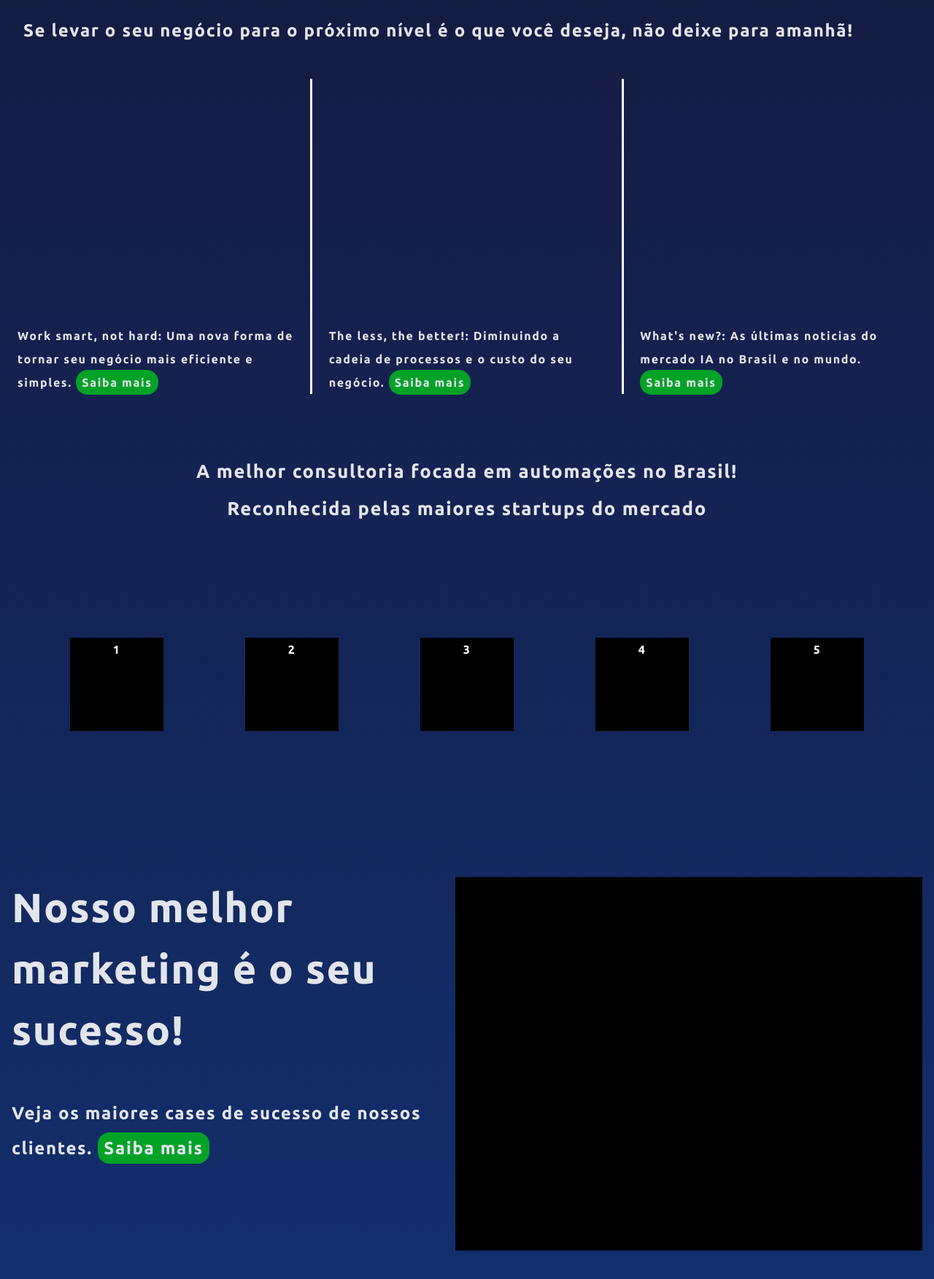
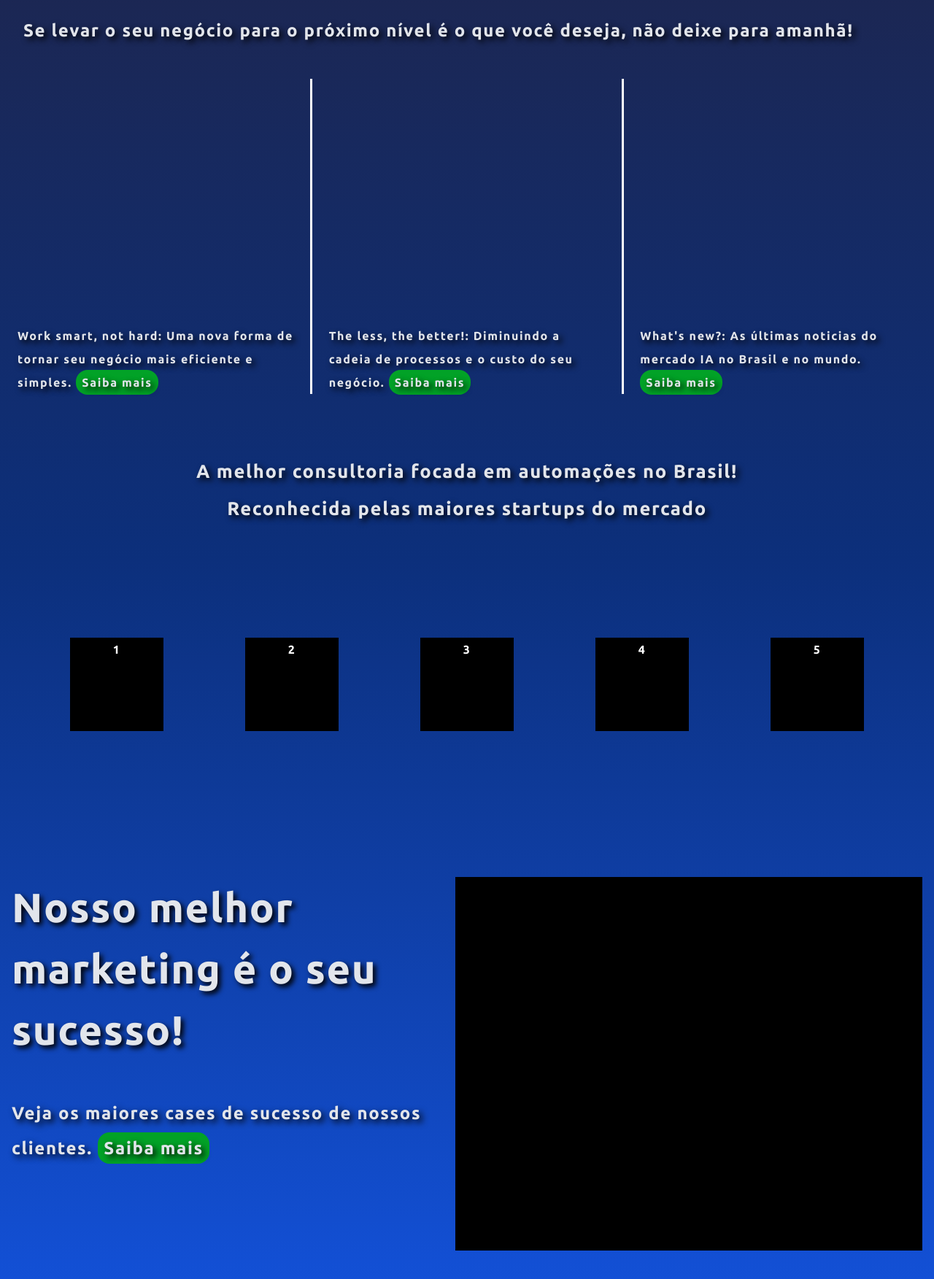
Before and after one commit to arturvaleriano/IA-B2Business, a plain HTML site: page IAB2Business esboço.html in a window 1280 px wide. Shown: the part 281-2034 px from the top of the page at 73% size. Drawn offline with Linux system fonts and the light colour scheme.

Commit message:
first commit

```diff
--- a/IAB2Busines esboço.css
+++ b/IAB2Busines esboço.css
@@ -6,7 +6,7 @@
 
 html {
     /* background: #16193B; */
-    background-image: linear-gradient(to bottom, #16193c, #022164ef);
+    background-image: linear-gradient(to bottom, #16193cf3, #002575f3, #0346d8ef);
     color:#E2E5EB;
     line-height: 1.5;
     letter-spacing: 0.1em;
@@ -60,6 +60,7 @@ h1{
     margin-left: 2rem;
     margin-right: 1.5rem;
     font-size: 2rem;
+    text-shadow: 4px 4px 7px black;
 }
 
 .top{
@@ -68,6 +69,7 @@ h1{
     margin-left: 2rem;
     margin-right: 1.5rem;
     font-size: 1.5rem;
+    text-shadow: 4px 4px 9px black;
 }
 
 .main{
@@ -78,6 +80,7 @@ h1{
     margin-block: 0rem;
     padding: 1rem;
     margin-bottom: 5%;
+    text-shadow: 4px 4px 9px black;
 }
 
 p a{
@@ -88,6 +91,7 @@ p a{
     border-radius: 1rem;
     margin-inline: 0rem;
     margin-block: 0;
+    text-shadow: 4px 4px 9px black;
 }
 
 p a:hover, li a:focus{
@@ -158,6 +162,7 @@ p{
     text-align: center;
     margin-top: 1rem;
     margin-bottom: 5%;
+    text-shadow: 4px 4px 9px black;
 }
 
 .box{
@@ -182,12 +187,14 @@ p{
     font-size: 3.5rem;
     width: 50%;
     margin-left: 1rem;
+    text-shadow: 4px 4px 7px black;
 }
 
 .p{
     width: 50%;
     margin-left: 1rem;
     font-size: 1.5rem;
+    text-shadow: 4px 4px 10px black;
 }
 
 .picture{
```
Also changed, not shown: IAB2Business 1.0.html (+2 -2 lines).
